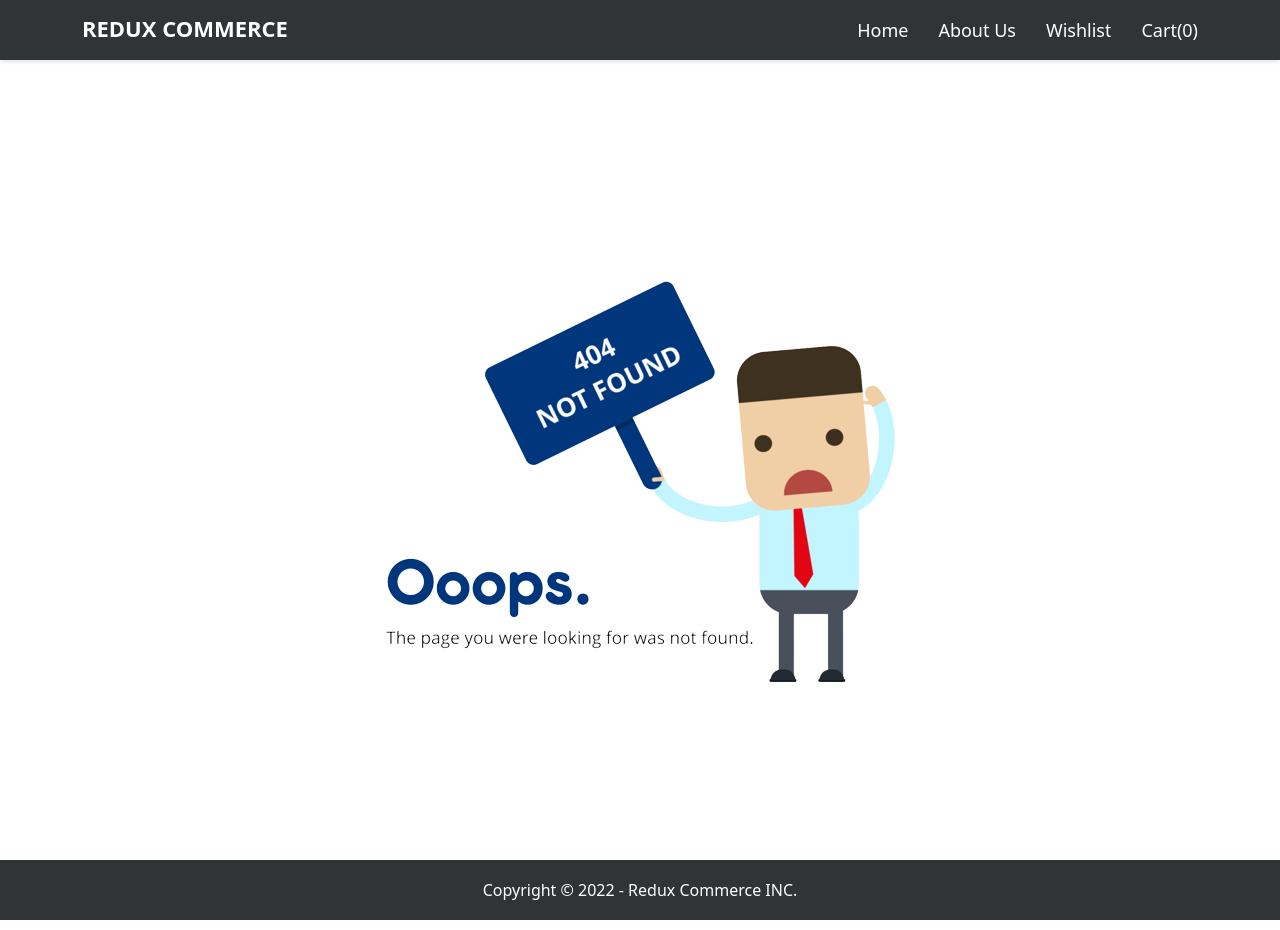
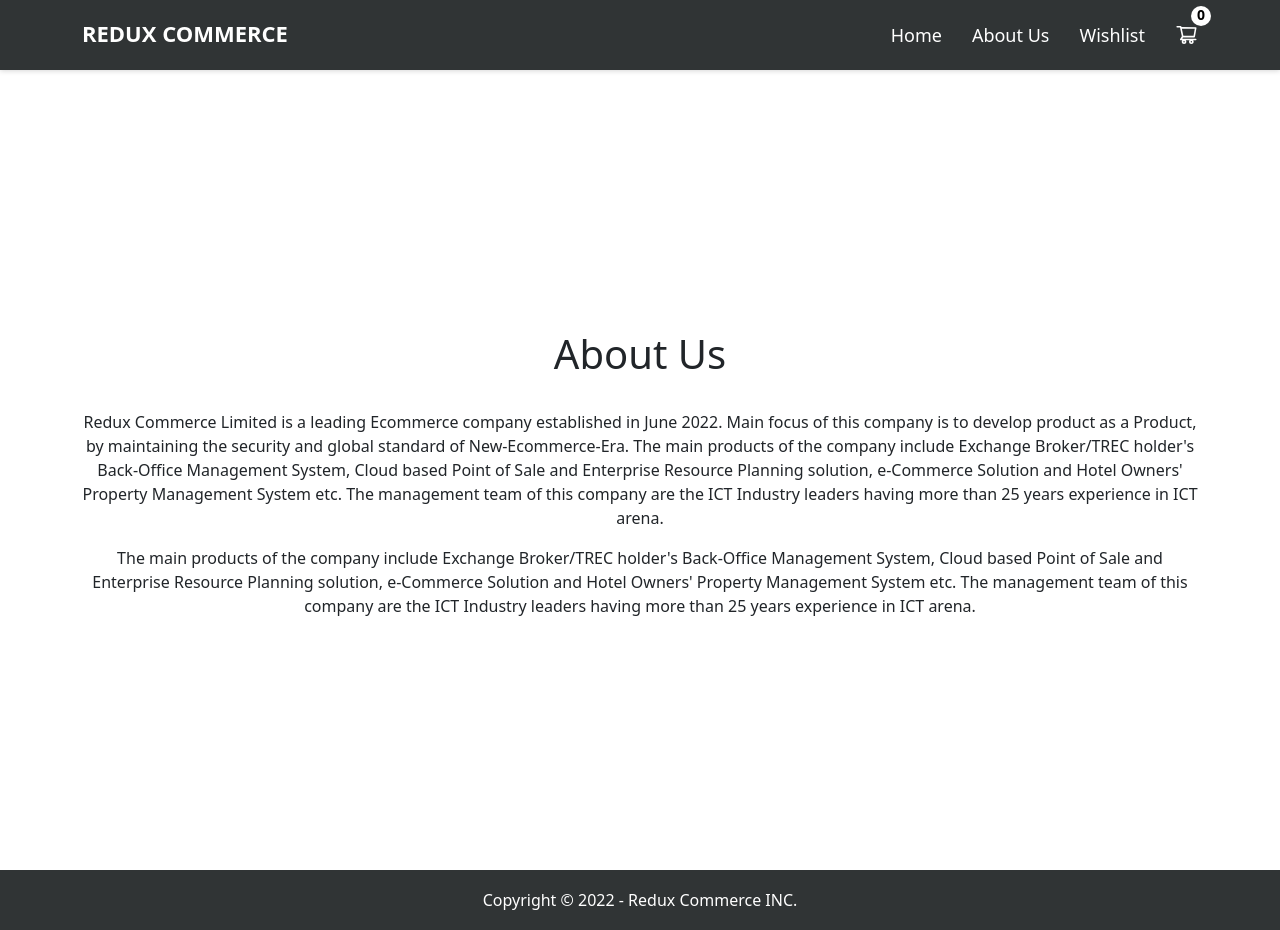
Before and after one commit to sudipto68/redux-toolkit-ecommerce-pratice, a React (Create React App) app: page /about in a window 1280 px wide. Built offline with nearby package versions, Linux system fonts and the light colour scheme.

Commit message:
about us dummy page added

```diff
--- a/package.json
+++ b/package.json
@@ -13,6 +13,7 @@
     "react": "^18.2.0",
     "react-bootstrap": "^2.4.0",
     "react-dom": "^18.2.0",
+    "react-icons": "^4.4.0",
     "react-redux": "^8.0.2",
     "react-router-dom": "^6.3.0",
     "react-scripts": "5.0.1",
--- a/src/App.js
+++ b/src/App.js
@@ -8,6 +8,7 @@ import ErrorPage from "./Pages/ErrorPage/ErrorPage";
 
 import "react-toastify/dist/ReactToastify.css";
 import { ToastContainer } from "react-toastify";
+import About from "./Pages/About/About";
 
 function App() {
   return (
@@ -15,6 +16,7 @@ function App() {
       <Naav />
       <Routes>
         <Route path="/" element={<Home />} />
+        <Route path="/about" element={<About />} />
         <Route path="/cart" element={<Cart />} />
         <Route path="*" element={<ErrorPage />} />
       </Routes>
--- a/src/Components/Nav/Naav.js
+++ b/src/Components/Nav/Naav.js
@@ -3,6 +3,8 @@ import { Container, Nav, Navbar } from "react-bootstrap";
 import { useSelector } from "react-redux";
 import { NavLink } from "react-router-dom";
 import styles from "./naav.module.scss";
+
+import { AiOutlineShoppingCart } from "react-icons/ai";
 
 const Naav = () => {
   const { cart } = useSelector((state) => state.cart);
@@ -43,9 +45,12 @@ const Naav = () => {
               </NavLink>
               <NavLink
                 to="/cart"
-                className={`${styles.navLink} ${styles.menuLink}`}
+                className={`${styles.navLink} ${styles.cartIcon}`}
               >
-                Cart({cart?.length})
+                <AiOutlineShoppingCart size={23} />{" "}
+                <div className={styles.cartLength}>
+                  <h6>{cart?.length}</h6>
+                </div>
               </NavLink>
             </Nav>
           </Navbar.Collapse>
--- a/src/Components/Nav/naav.module.scss
+++ b/src/Components/Nav/naav.module.scss
@@ -2,7 +2,7 @@
 
 .navBar {
   background-color: #303435;
-  min-height: 60px;
+  min-height: 70px;
   box-shadow: 0 1px 5px #00000029;
   width: 100%;
   top: 0;
@@ -46,9 +46,39 @@
   }
 }
 
+.cartIcon {
+  position: relative;
+  margin-left: 30px;
+  margin-top: -5px;
+
+  .cartLength {
+    background-color: $white;
+    border-radius: 50%;
+    height: 20px;
+    width: 20px;
+    position: absolute;
+    top: -13px;
+    left: 16px;
+
+    :global {
+      h6 {
+        color: $black;
+        font-size: 14px;
+        font-weight: 600;
+        text-align: center;
+        margin-top: 1px;
+      }
+    }
+  }
+}
+
 @media (max-width: $media-lg) {
   .menuLink {
     margin-left: 0;
     padding-bottom: 10px;
   }
+
+  .cartIcon {
+    margin: 15px 0 0;
+  }
 }
--- a/src/Components/ProductList/ProductList.js
+++ b/src/Components/ProductList/ProductList.js
@@ -7,8 +7,11 @@ import ProductCard from "../ProductCard/ProductCard";
 import styles from "./productlist.module.scss";
 import Loader from "../Loader/Loader";
 
+import { BiSearch } from "react-icons/bi";
+
 const ProductList = () => {
   const [limitProducts, setLimitProducts] = useState(true);
+  const [showSearch, setShowSearch] = useState(false);
 
   const dispatch = useDispatch();
 
@@ -31,11 +34,29 @@ const ProductList = () => {
   return (
     <div className={styles.productListWrapper} id="product-list">
       <Container>
-        <h3>Shop by Collection</h3>
-        <p>
-          Each season, we collaborate with world class designers to create a
-          collection inspired by natural world.
-        </p>
+        <div className={styles.searchWrapper}>
+          <div>
+            <h3>Shop by Collection</h3>
+            <p>
+              Each season, we collaborate with world class designers to create a
+              collection inspired by natural world.
+            </p>
+          </div>
+          <div>
+            {showSearch && (
+              <input
+                type="text"
+                className={styles.searchBar}
+                placeholder="Search Product"
+              />
+            )}
+            <BiSearch
+              size={25}
+              onClick={() => setShowSearch(!showSearch)}
+              style={{ cursor: "pointer" }}
+            />
+          </div>
+        </div>
         <div className={styles.productList}>
           {productList?.map((product) => {
             return <ProductCard key={product.id} product={product} />;
--- a/src/Components/ProductList/productlist.module.scss
+++ b/src/Components/ProductList/productlist.module.scss
@@ -20,6 +20,21 @@
   padding-top: 30px;
 }
 
+.searchBar {
+  border-radius: 5px;
+  border-color: $black;
+  padding: 3px 10px;
+  margin-right: 5px;
+  transition: 0.5s ease-in-out;
+  outline: none;
+}
+
+.searchWrapper {
+  display: flex;
+  justify-content: space-between;
+  align-items: center;
+}
+
 @media (max-width: $media-md) {
   .productList {
     display: flex;
@@ -27,6 +42,10 @@
     justify-content: center;
     align-items: center;
     gap: 20px;
+  }
+
+  .searchWrapper {
+    flex-direction: column;
   }
 }
 
--- /dev/null
+++ b/src/Pages/About/About.js
@@ -0,0 +1,38 @@
+import React from "react";
+import { Container, Row } from "react-bootstrap";
+
+const About = () => {
+  return (
+    <div
+      className="py-4 d-flex justify-content-center align-items-center"
+      style={{ minHeight: "100vh", textAlign: "center" }}
+    >
+      <Container>
+        <Row>
+          <h1 className="py-4">About Us</h1>
+          <p>
+            Redux Commerce Limited is a leading Ecommerce company established in
+            June 2022. Main focus of this company is to develop product as a
+            Product, by maintaining the security and global standard of
+            New-Ecommerce-Era. The main products of the company include Exchange
+            Broker/TREC holder's Back-Office Management System, Cloud based
+            Point of Sale and Enterprise Resource Planning solution, e-Commerce
+            Solution and Hotel Owners' Property Management System etc. The
+            management team of this company are the ICT Industry leaders having
+            more than 25 years experience in ICT arena.
+          </p>
+          <p>
+            The main products of the company include Exchange Broker/TREC
+            holder's Back-Office Management System, Cloud based Point of Sale
+            and Enterprise Resource Planning solution, e-Commerce Solution and
+            Hotel Owners' Property Management System etc. The management team of
+            this company are the ICT Industry leaders having more than 25 years
+            experience in ICT arena.
+          </p>
+        </Row>
+      </Container>
+    </div>
+  );
+};
+
+export default About;
--- a/src/Pages/Cart/Cart.js
+++ b/src/Pages/Cart/Cart.js
@@ -23,7 +23,7 @@ const Cart = () => {
   }
 
   return (
-    <div className="container" style={{ minHeight: "100vh" }}>
+    <div className="container py-5 mt-4" style={{ minHeight: "100vh" }}>
       <h2 className="py-3 text-center">Cart Page</h2>
       {products?.cart?.map((product) => {
         return (
```
Also changed, not shown: 1 other file (tests, documents, lock files or other folders).
